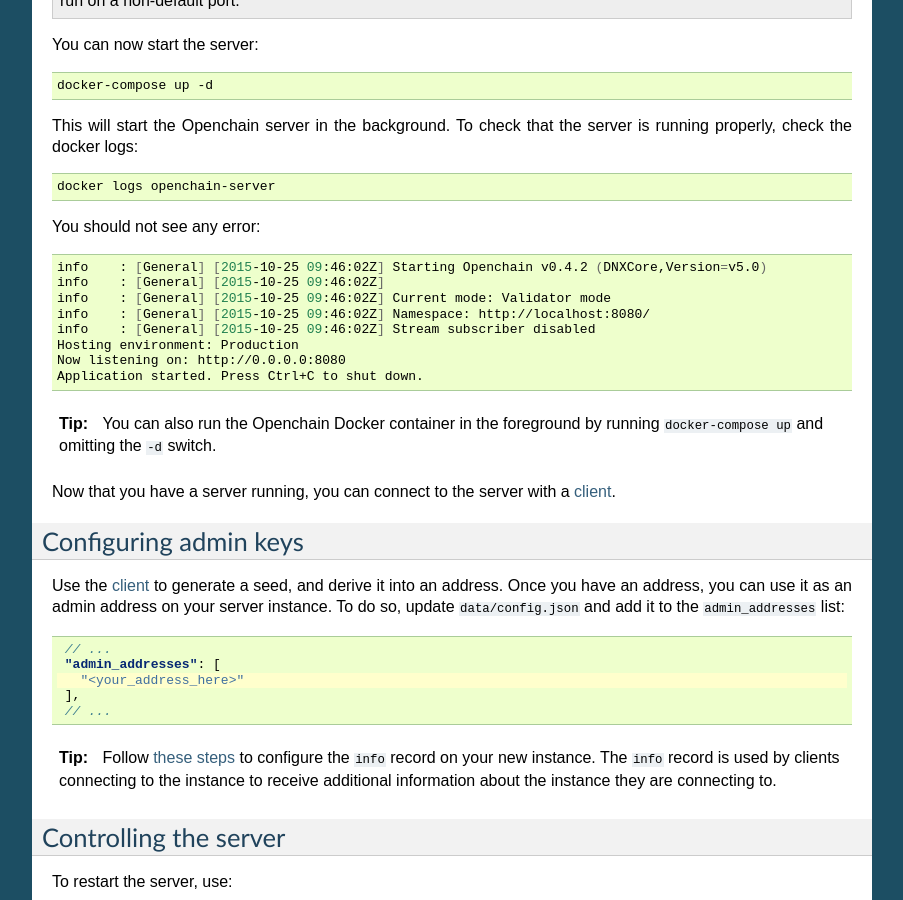
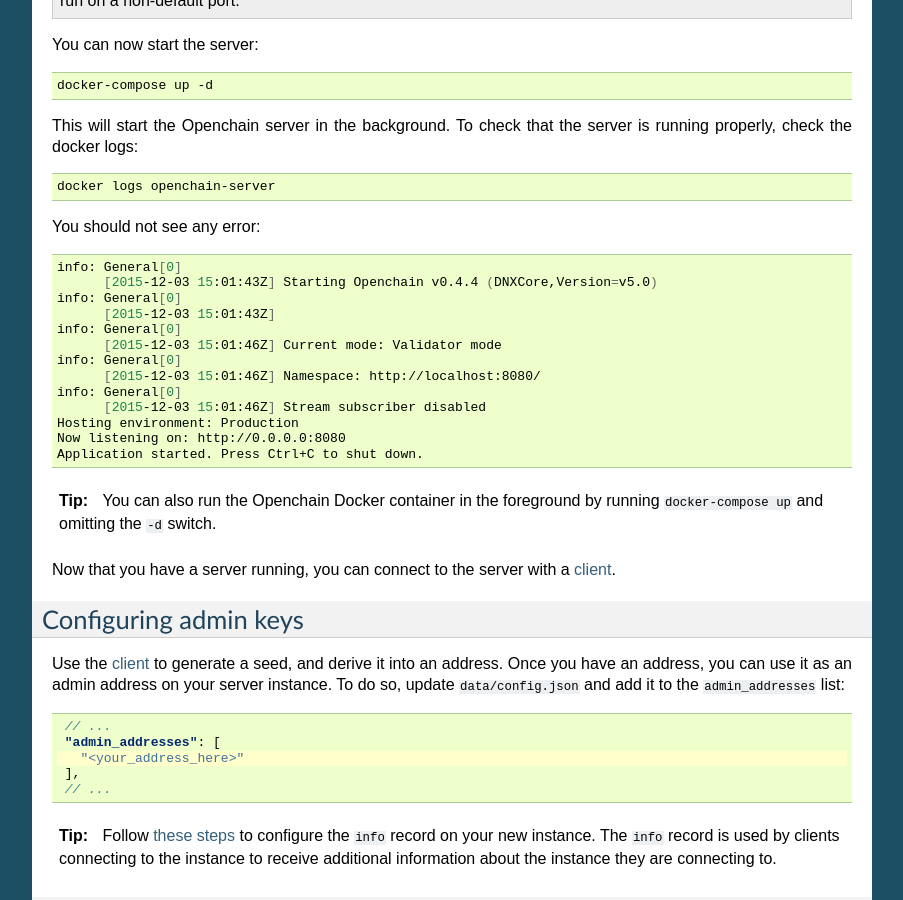
Before and after one commit to openchain/docs, a Sphinx documentation site: the page built from docs/source/general/docker-deployment.rst, in a window 1280 px wide and 900 px high, scrolled down 1703 px. Shown: the whole window, without its empty margins (198-1101 px from the left). Built offline with Sphinx 7.4.7, drawn with Linux system fonts in a browser that asks for light colours.

Commit message:
Update the deployment instructions

```diff
--- a/docs/source/general/docker-deployment.rst
+++ b/docs/source/general/docker-deployment.rst
@@ -117,11 +117,16 @@
 
 .. code-block:: bash
 
-    info    : [General] [2015-10-25 09:46:02Z] Starting Openchain v0.4.2 (DNXCore,Version=v5.0)
-    info    : [General] [2015-10-25 09:46:02Z]
-    info    : [General] [2015-10-25 09:46:02Z] Current mode: Validator mode
-    info    : [General] [2015-10-25 09:46:02Z] Namespace: http://localhost:8080/
-    info    : [General] [2015-10-25 09:46:02Z] Stream subscriber disabled
+    info: General[0]
+          [2015-12-03 15:01:43Z] Starting Openchain v0.4.4 (DNXCore,Version=v5.0)
+    info: General[0]
+          [2015-12-03 15:01:43Z]
+    info: General[0]
+          [2015-12-03 15:01:46Z] Current mode: Validator mode
+    info: General[0]
+          [2015-12-03 15:01:46Z] Namespace: http://localhost:8080/
+    info: General[0]
+          [2015-12-03 15:01:46Z] Stream subscriber disabled
     Hosting environment: Production
     Now listening on: http://0.0.0.0:8080
     Application started. Press Ctrl+C to shut down.
```
